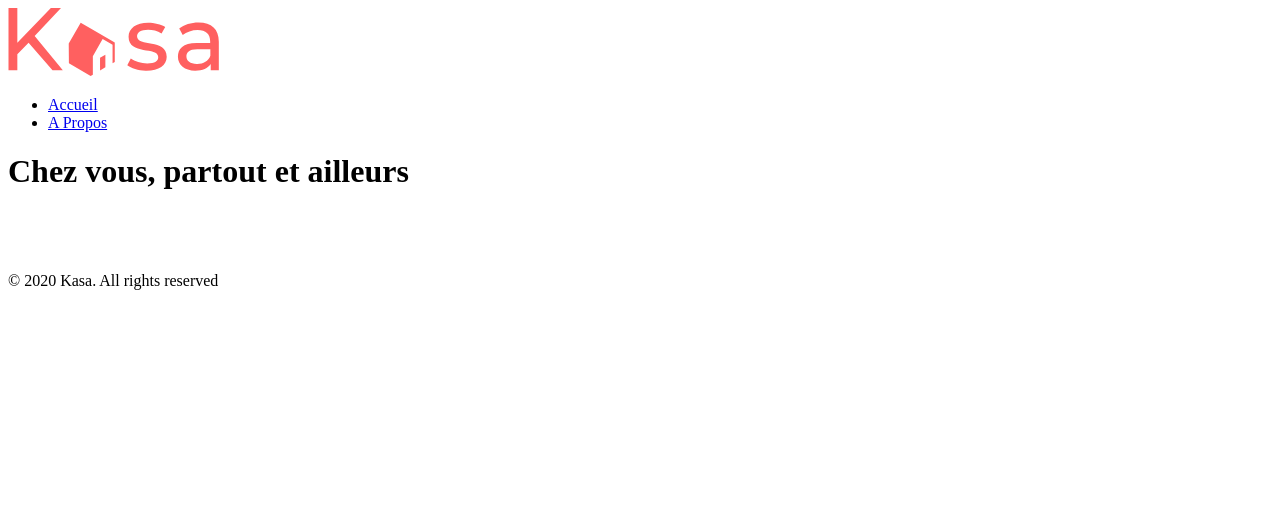
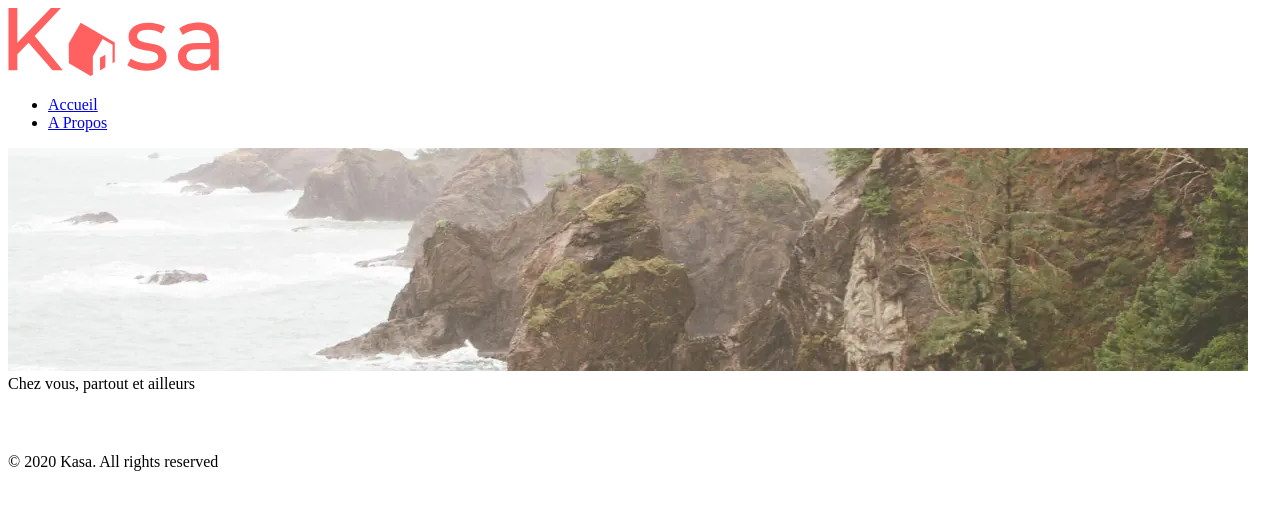
Before and after one commit to A-Pogam/Kasa, a React (Create React App) app: page / in a window 1280 px wide. Shown: the top 510 px of the page. Built offline with nearby package versions, Linux system fonts and the light colour scheme.

Commit message:
Erase import react, created banner file
Import react is no longer needed in react 17/18

Banner file : linked with home

```diff
--- /dev/null
+++ b/src/components/banner.jsx
@@ -0,0 +1,16 @@
+const Banner = (props) => {
+    return (
+      <div className="banner">
+        <div className="banner-container">
+          <img
+            className="banner-container-img"
+            src={props.imgSrc}
+            alt={props.alt}
+          />
+          {props.text && <div className="banner-container-text">{props.text}</div>}
+        </div>
+      </div>
+    );
+  };
+
+  export default Banner;
--- a/src/components/footer.jsx
+++ b/src/components/footer.jsx
@@ -11,5 +11,4 @@ const Footer = () => {
     );
   };
 
-
 export default Footer
--- a/src/pages/about.jsx
+++ b/src/pages/about.jsx
@@ -1,10 +1,10 @@
-import React from 'react';
+import Banner from "../components/banner";
+import aboutBannerImg from "../assets/bannerAbout.webp";
 
 const About = () => {
   return (
     <div>
-      <h1>About Page</h1>
-      <p>This is the about page of our application.</p>
+      <Banner imgSrc={aboutBannerImg} alt="Bannière À propos" />
     </div>
   );
 };
--- a/src/pages/error.jsx
+++ b/src/pages/error.jsx
@@ -1,5 +1,3 @@
-import React from 'react';
-
 const Error = () => {
   return (
     <div>
--- a/src/pages/home.jsx
+++ b/src/pages/home.jsx
@@ -1,11 +1,12 @@
-import React from 'react';
+import Banner from "../components/banner";
+import homeBannerImg from "../assets/bannerHome.webp";
 
-function Home() {
-    return (
-        <div>
-            <h1>Chez vous, partout et ailleurs</h1>
-        </div>
-    )
-}
+const Home = () => {
+  return (
+    <div>
+      <Banner imgSrc={homeBannerImg} alt="Bannière Accueil" text="Chez vous, partout et ailleurs" />
+    </div>
+  );
+};
 
-export default Home
+export default Home;
--- a/src/pages/housing.jsx
+++ b/src/pages/housing.jsx
@@ -1,5 +1,3 @@
-import React from 'react';
-
 const Housing = () => {
   return (
     <div>
```
